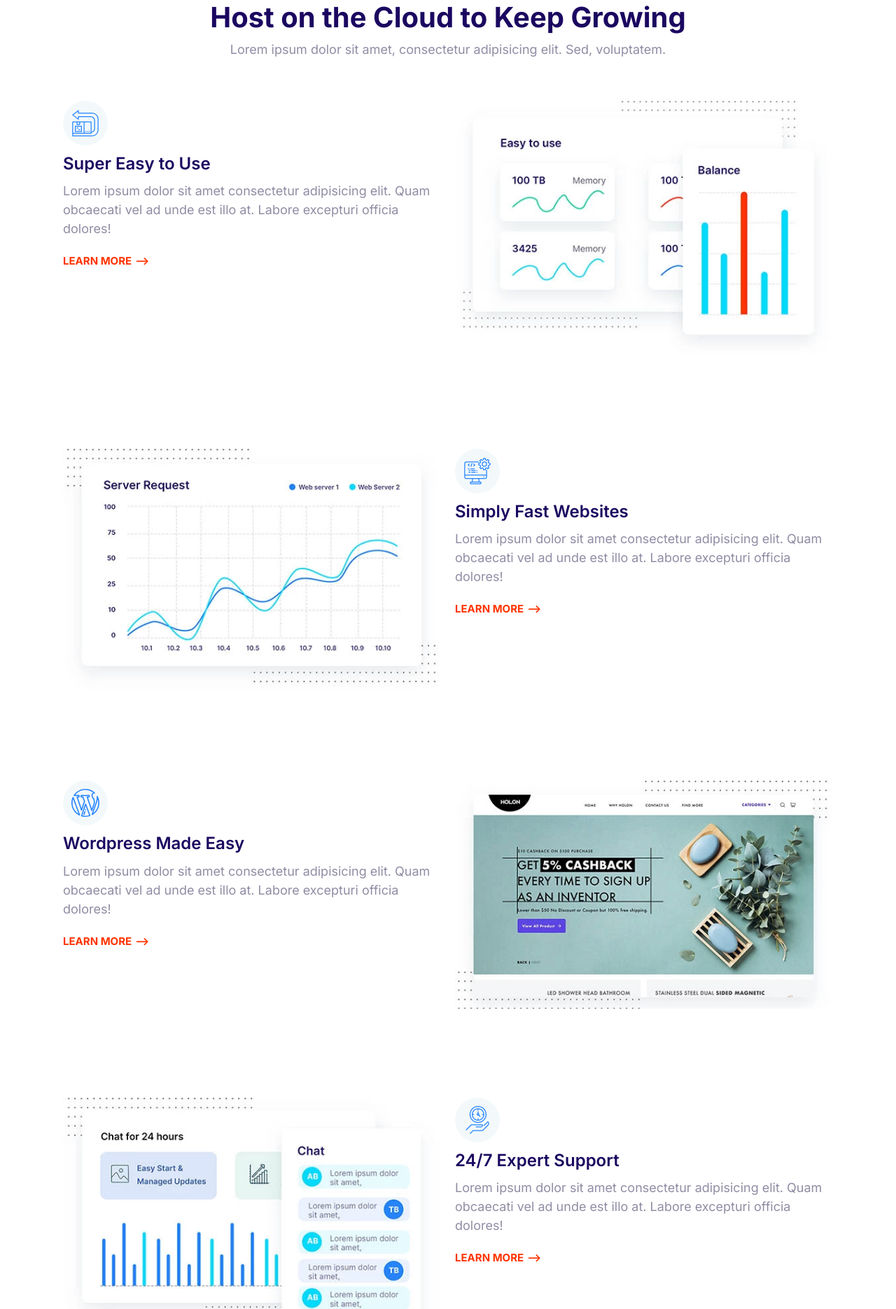
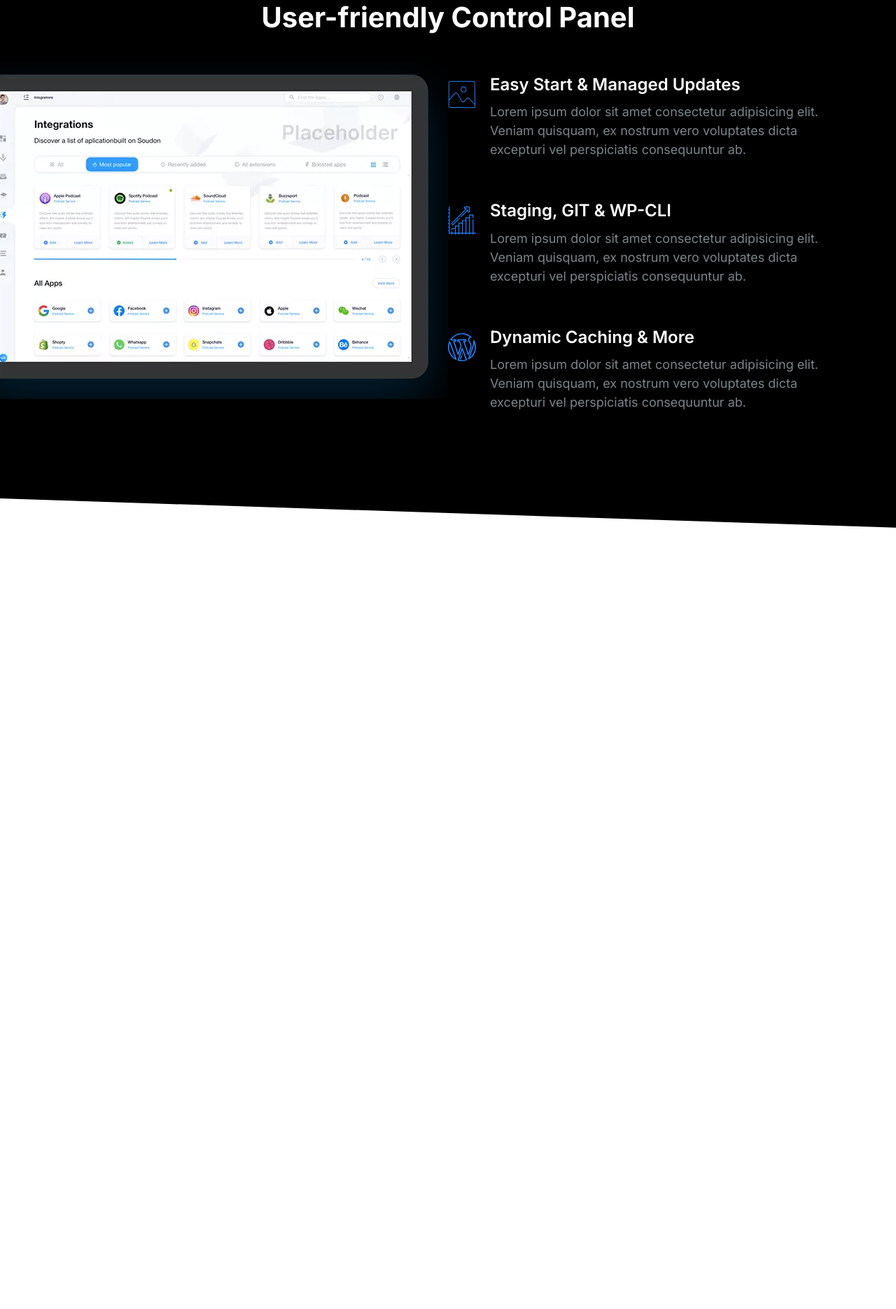
Before and after one commit to fatcat0401/frontendProject, a plain HTML site: page index.html in a window 1280 px wide. Shown: the part 80-1950 px from the top of the page at 70% size. After the commit the page ends 834 px from the top, so only its background shows below. Drawn offline with Linux system fonts and the light colour scheme.

```diff
--- a/index.html
+++ b/index.html
@@ -19,118 +19,76 @@
     <title>Practice Website</title>
   </head>
   <body>
-    <section class="block container">
+    <section class="block block--dark block--skewed-right block-showcase">
       <header class="block__header">
-        <h2>Host on the Cloud to Keep Growing</h2>
-        <p>
-          Lorem ipsum dolor sit amet, consectetur adipisicing elit. Sed,
-          voluptatem.
-        </p>
+        <h2>User-friendly Control Panel</h2>
       </header>
-      <article class="grid grid--1x2 feature">
-        <div class="feature__content">
-          <span class="icon-container">
-            <svg class="icon icon--primary">
-              <use xlink:href="images/sprite.svg#easy"></use>
-            </svg>
-          </span>
-          <h3 class="feature__heading">Super Easy to Use</h3>
-          <p>
-            Lorem ipsum dolor sit amet consectetur adipisicing elit. Quam
-            obcaecati vel ad unde est illo at. Labore excepturi officia dolores!
-          </p>
-          <a href="#" class="link-arrow">Learn More</a>
-        </div>
-        <picture>
+      <div class="container grid grid--1x2">
+        <picture class="block-showcase__image">
           <source
             type="image/webp"
-            srcset="images/easy.webp 1x, images/easy@2x.webp 2x"
+            srcset="images/ipad.webp 1x, images/ipad@2x.webp 2x"
           />
           <source
-            type="image/jpg"
-            srcset="images/easy.jpg 1x, images/easy@2x.jpg 2x"
+            type="image/png"
+            srcset="images/ipad.png 1x, images/ipad@2x.png 2x"
           />
-          <img class="feature__image" src="images/easy@2x.jpg" alt="" />
+          <img src="images/ipad.png" alt="" />
         </picture>
-      </article>
-      <article class="grid grid--1x2 feature">
-        <div class="feature__content">
-          <span class="icon-container">
+        <ul class="list">
+          <li>
+            <div class="media">
+              <div class="media__image">
                 <svg class="icon icon--primary">
-              <use xlink:href="images/sprite.svg#computer"></use>
+                  <use xlink:href="images/sprite.svg#snap"></use>
                 </svg>
-          </span>
-          <h3 class="feature__heading">Simply Fast Websites</h3>
+              </div>
+              <div class="media__body">
+                <h3 class="media__title">Easy Start & Managed Updates</h3>
                 <p>
-            Lorem ipsum dolor sit amet consectetur adipisicing elit. Quam
-            obcaecati vel ad unde est illo at. Labore excepturi officia dolores!
+                  Lorem ipsum dolor sit amet consectetur adipisicing elit.
+                  Veniam quisquam, ex nostrum vero voluptates dicta excepturi
+                  vel perspiciatis consequuntur ab.
                 </p>
-          <a href="#" class="link-arrow">Learn More</a>
               </div>
-        <picture>
-          <source
-            type="image/webp"
-            srcset="images/fast.webp 1x, images/fast@2x.webp 2x"
-          />
-          <source
-            type="image/jpg"
-            srcset="images/fast.jpg 1x, images/fast@2x.jpg 2x"
-          />
-          <img class="feature__image" src="images/fast@2x.jpg" alt="" />
-        </picture>
-      </article>
-      <article class="grid grid--1x2 feature">
-        <div class="feature__content">
-          <span class="icon-container">
+            </div>
+          </li>
+          <li>
+            <div class="media">
+              <div class="media__image">
+                <svg class="icon icon--primary">
+                  <use xlink:href="images/sprite.svg#growth"></use>
+                </svg>
+              </div>
+              <div class="media__body">
+                <h3 class="media__title">Staging, GIT & WP-CLI</h3>
+                <p>
+                  Lorem ipsum dolor sit amet consectetur adipisicing elit.
+                  Veniam quisquam, ex nostrum vero voluptates dicta excepturi
+                  vel perspiciatis consequuntur ab.
+                </p>
+              </div>
+            </div>
+          </li>
+          <li>
+            <div class="media">
+              <div class="media__image">
                 <svg class="icon icon--primary">
                   <use xlink:href="images/sprite.svg#wordpress"></use>
                 </svg>
-          </span>
-          <h3 class="feature__heading">Wordpress Made Easy</h3>
+              </div>
+              <div class="media__body">
+                <h3 class="media__title">Dynamic Caching & More</h3>
                 <p>
-            Lorem ipsum dolor sit amet consectetur adipisicing elit. Quam
-            obcaecati vel ad unde est illo at. Labore excepturi officia dolores!
+                  Lorem ipsum dolor sit amet consectetur adipisicing elit.
+                  Veniam quisquam, ex nostrum vero voluptates dicta excepturi
+                  vel perspiciatis consequuntur ab.
                 </p>
-          <a href="#" class="link-arrow">Learn More</a>
               </div>
-        <picture>
-          <source
-            type="image/webp"
-            srcset="images/wordpress.webp 1x, images/wordpress@2x.webp 2x"
-          />
-          <source
-            type="image/jpg"
-            srcset="images/wordpress.jpg 1x, images/wordpress@2x.jpg 2x"
-          />
-          <img class="feature__image" src="images/wordpress@2x.jpg" alt="" />
-        </picture>
-      </article>
-      <article class="grid grid--1x2 feature">
-        <div class="feature__content">
-          <span class="icon-container">
-            <svg class="icon icon--primary">
-              <use xlink:href="images/sprite.svg#clock"></use>
-            </svg>
-          </span>
-          <h3 class="feature__heading">24/7 Expert Support</h3>
-          <p>
-            Lorem ipsum dolor sit amet consectetur adipisicing elit. Quam
-            obcaecati vel ad unde est illo at. Labore excepturi officia dolores!
-          </p>
-          <a href="#" class="link-arrow">Learn More</a>
             </div>
-        <picture>
-          <source
-            type="image/webp"
-            srcset="images/support.webp 1x, images/support@2x.webp 2x"
-          />
-          <source
-            type="image/jpg"
-            srcset="images/support.jpg 1x, images/support@2x.jpg 2x"
-          />
-          <img class="feature__image" src="images/support@2x.jpg" alt="" />
-        </picture>
-      </article>
+          </li>
+        </ul>
+      </div>
     </section>
 
     <script src="js/main.js"></script>
```
Also changed, not shown: components/block-testimonials.html (added, +40 -0 lines). Lines whose indentation alone changed are shown as unchanged.
